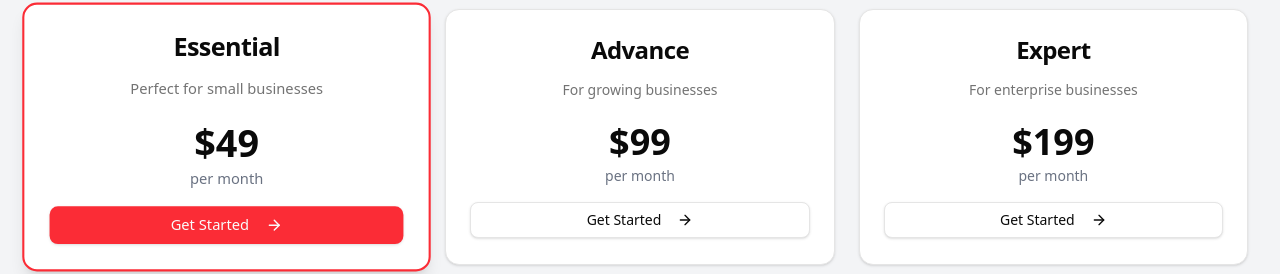
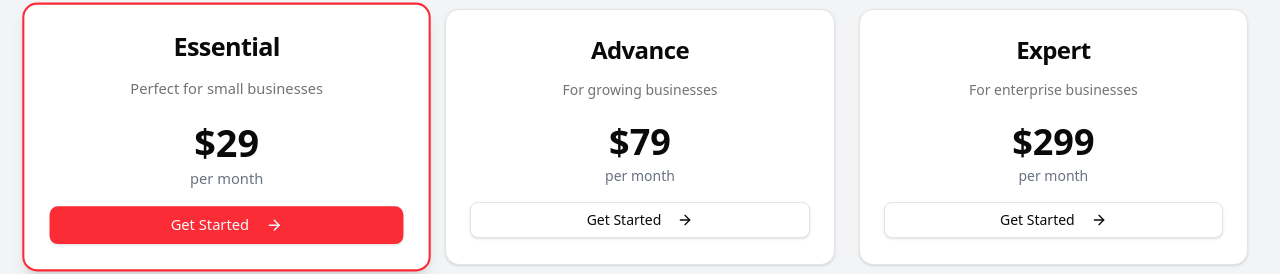
Before and after one commit to GibsonWaheire/POS_salon-, a React (Vite) app in the folder frontend/: page /pricing in a window 1280 px wide. Shown: the part 480-754 px from the top of the page. Built offline with nearby package versions, Linux system fonts and the light colour scheme.

Commit message:
Update package pricing to , , and

```diff
--- a/frontend/src/pages/Checkout.jsx
+++ b/frontend/src/pages/Checkout.jsx
@@ -14,9 +14,9 @@ import { usePageSeo } from "@/hooks/usePageSeo"
 import { getAuthHeaders } from "@/lib/api"
 
 const PLAN_MAP = {
-  essential: { name: "Essential", monthly: 49, annual: 441, tagline: "Perfect for small businesses" },
-  advance: { name: "Advance", monthly: 99, annual: 891, tagline: "For growing businesses" },
-  expert: { name: "Expert", monthly: 199, annual: 1791, tagline: "For enterprise businesses" },
+  essential: { name: "Essential", monthly: 29, annual: 261, tagline: "Perfect for small businesses" },
+  advance: { name: "Advance", monthly: 79, annual: 711, tagline: "For growing businesses" },
+  expert: { name: "Expert", monthly: 299, annual: 2691, tagline: "For enterprise businesses" },
 }
 
 const API_BASE = "http://localhost:5001/api"
--- a/frontend/src/pages/Pricing.jsx
+++ b/frontend/src/pages/Pricing.jsx
@@ -24,8 +24,8 @@ export default function Pricing() {
     {
       name: "Essential",
       tagline: "Perfect for small businesses",
-      monthlyPrice: 49,
-      annualPrice: 441, // $49/month * 12 * 0.75 (25% discount)
+      monthlyPrice: 29,
+      annualPrice: 261, // $29/month * 12 * 0.75 (25% discount)
       features: {
         appointments: { limit: "Unlimited", unlimited: true },
         "Online Booking Management": true,
@@ -101,8 +101,8 @@ export default function Pricing() {
     {
       name: "Advance",
       tagline: "For growing businesses",
-      monthlyPrice: 99,
-      annualPrice: 891, // $99/month * 12 * 0.75 (25% discount)
+      monthlyPrice: 79,
+      annualPrice: 711, // $79/month * 12 * 0.75 (25% discount)
       features: {
         appointments: { limit: "Unlimited", unlimited: true },
         "Online Booking Management": true,
@@ -178,8 +178,8 @@ export default function Pricing() {
     {
       name: "Expert",
       tagline: "For enterprise businesses",
-      monthlyPrice: 199,
-      annualPrice: 1791, // $199/month * 12 * 0.75 (25% discount)
+      monthlyPrice: 299,
+      annualPrice: 2691, // $299/month * 12 * 0.75 (25% discount)
       features: {
         appointments: { limit: "Unlimited", unlimited: true },
         "Online Booking Management": true,
@@ -382,7 +382,7 @@ export default function Pricing() {
       questions: [
         {
           q: "What is the cost of a Salonist?",
-          a: "Salonist offers flexible pricing plans from Essential at $49/month (or $441/year) up to Expert at $1,791/month (or $1,611/month annually). Choose the plan that fits your business needs."
+          a: "Salonist offers flexible pricing plans from Essential at $29/month (or $261/year) up to Expert at $299/month (or $2,691/year). Choose the plan that fits your business needs."
         },
         {
           q: "What is included in the Salonist subscription?",
```
Also changed, not shown: 1 other file (tests, documents, lock files or other folders).
